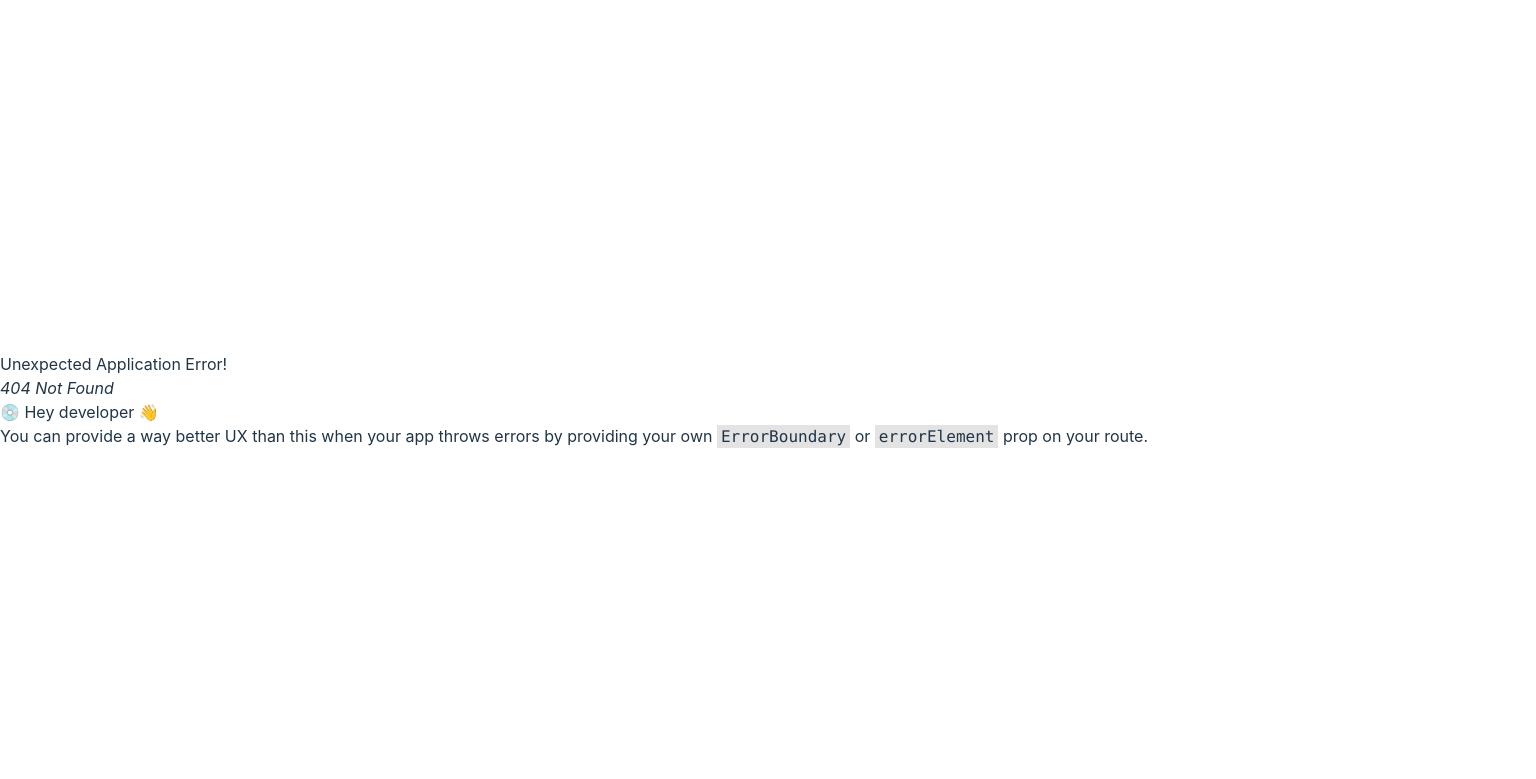
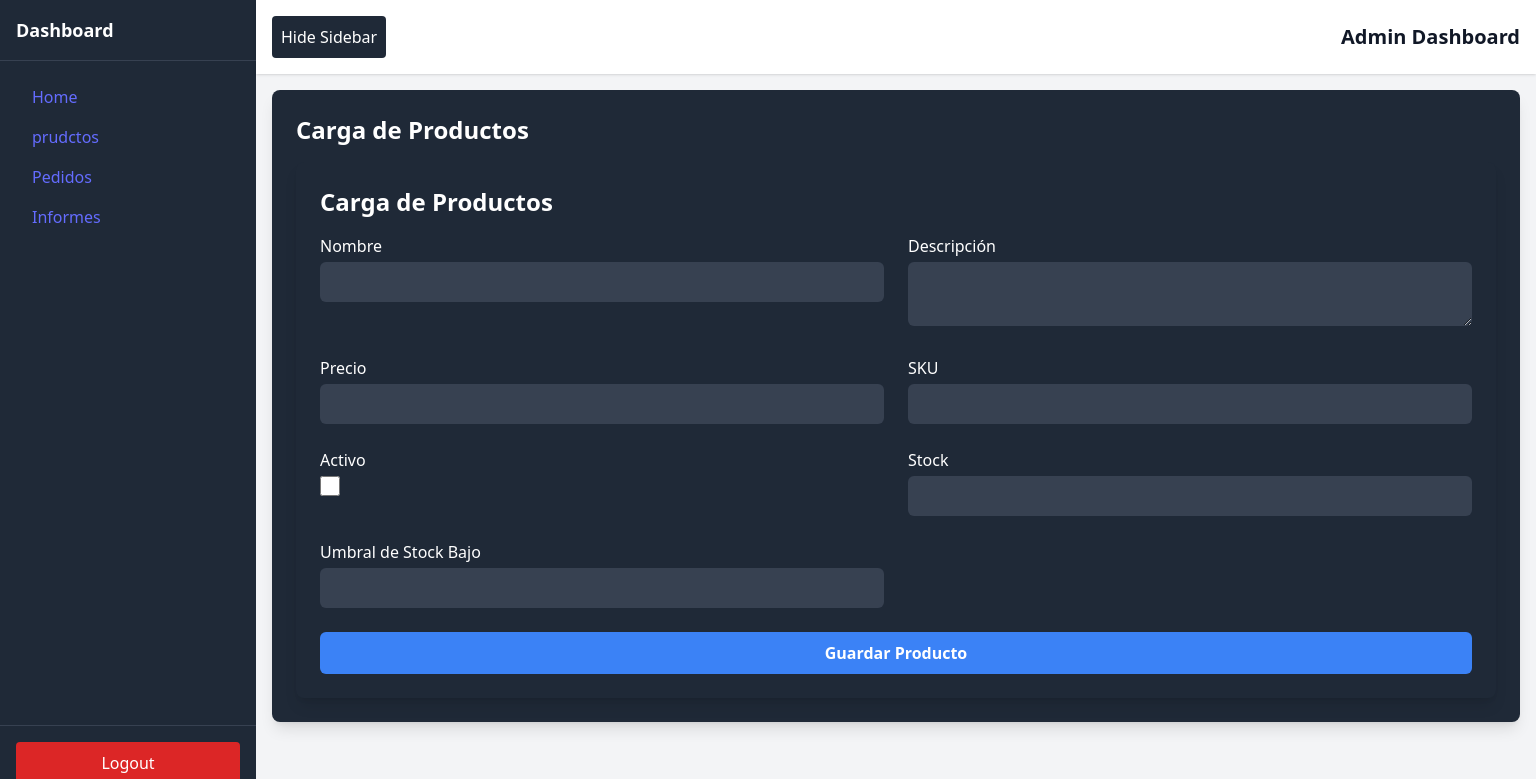
Before and after one commit to FranciscoSenestrari/Back-Office, a React (Vite) app: page /productos/cargar in a window 1280 px wide. Before the commit this address had no page. Shown: the top 779 px of the page, 1536 px wide, since content can reach past the window. Built offline with nearby package versions, Linux system fonts and the light colour scheme.

Commit message:
create form cargar

```diff
--- a/src/handlers/handlers.ts
+++ b/src/handlers/handlers.ts
@@ -1,4 +1,5 @@
 import axios from "axios";
+import { Producto } from "../pages/Productos/Productos";
 const baseUrl = "https://xh8p97s3-8080.brs.devtunnels.ms/";
 export function getUser(username: string) {
   const response = axios.get(`${baseUrl}api/user/profile?username=${username}`);
@@ -21,7 +22,12 @@ export function getPedidos() {
   return response;
 }
 
-export function getProductos(producto: any) {
+export function getProductos() {
+  const response = axios.get(`${baseUrl}api/productos`);
+  return response;
+}
+
+export function cargarProductos(producto: Producto) {
   const response = axios.post(`${baseUrl}api/productos`, producto);
   return response;
 }
--- /dev/null
+++ b/src/pages/Productos/CargaProductos.tsx
@@ -0,0 +1,179 @@
+import React from "react";
+import { useForm } from "react-hook-form";
+
+export interface Producto {
+  id: number;
+  nombre: string;
+  descripcion: string | null;
+  precio: number;
+  sku: string | null;
+  activo: boolean;
+  stock: number;
+  umbralStockBajo: number;
+  imagenes: any[];
+  categoria: any | null;
+  pedidos: any | null;
+  marca: any | null;
+  subcategoria: any | null;
+  variante: any | null;
+}
+
+export function CargaProductos() {
+  const {
+    register,
+    handleSubmit,
+    formState: { errors },
+  } = useForm<Producto>();
+
+  const onSubmit = (data: Producto) => {
+    console.log(data);
+  };
+
+  return (
+    <div className="p-6 bg-gray-800 rounded-lg shadow-lg">
+      <h1 className="text-white text-2xl font-semibold mb-4">
+        Carga de Productos
+      </h1>
+      <div className="p-6 bg-gray-800 rounded-lg shadow-lg">
+        <h1 className="text-white text-2xl font-semibold mb-4">
+          Carga de Productos
+        </h1>
+        <form
+          onSubmit={handleSubmit(onSubmit)}
+          className="grid grid-cols-2 gap-6"
+        >
+          <div>
+            <label
+              htmlFor="nombre"
+              className="block text-white font-medium mb-1"
+            >
+              Nombre
+            </label>
+            <input
+              id="nombre"
+              {...register("nombre", { required: "El nombre es obligatorio" })}
+              className="w-full p-2 bg-gray-700 text-white rounded-md focus:outline-none focus:ring-2 focus:ring-blue-500"
+            />
+            {errors.nombre && (
+              <span className="text-red-500 text-sm">
+                {errors.nombre.message}
+              </span>
+            )}
+          </div>
+
+          <div>
+            <label
+              htmlFor="descripcion"
+              className="block text-white font-medium mb-1"
+            >
+              Descripción
+            </label>
+            <textarea
+              id="descripcion"
+              {...register("descripcion")}
+              className="w-full p-2 bg-gray-700 text-white rounded-md focus:outline-none focus:ring-2 focus:ring-blue-500"
+            />
+          </div>
+
+          <div>
+            <label
+              htmlFor="precio"
+              className="block text-white font-medium mb-1"
+            >
+              Precio
+            </label>
+            <input
+              type="number"
+              step="0.01"
+              id="precio"
+              {...register("precio", { required: "El precio es obligatorio" })}
+              className="w-full p-2 bg-gray-700 text-white rounded-md focus:outline-none focus:ring-2 focus:ring-blue-500"
+            />
+            {errors.precio && (
+              <span className="text-red-500 text-sm">
+                {errors.precio.message}
+              </span>
+            )}
+          </div>
+
+          <div>
+            <label htmlFor="sku" className="block text-white font-medium mb-1">
+              SKU
+            </label>
+            <input
+              id="sku"
+              {...register("sku")}
+              className="w-full p-2 bg-gray-700 text-white rounded-md focus:outline-none focus:ring-2 focus:ring-blue-500"
+            />
+          </div>
+
+          <div>
+            <label
+              htmlFor="activo"
+              className="block text-white font-medium mb-1"
+            >
+              Activo
+            </label>
+            <input
+              type="checkbox"
+              id="activo"
+              {...register("activo")}
+              className="h-5 w-5 text-blue-500 rounded focus:ring-0"
+            />
+          </div>
+
+          <div>
+            <label
+              htmlFor="stock"
+              className="block text-white font-medium mb-1"
+            >
+              Stock
+            </label>
+            <input
+              type="number"
+              id="stock"
+              {...register("stock", { required: "El stock es obligatorio" })}
+              className="w-full p-2 bg-gray-700 text-white rounded-md focus:outline-none focus:ring-2 focus:ring-blue-500"
+            />
+            {errors.stock && (
+              <span className="text-red-500 text-sm">
+                {errors.stock.message}
+              </span>
+            )}
+          </div>
+
+          <div>
+            <label
+              htmlFor="umbralStockBajo"
+              className="block text-white font-medium mb-1"
+            >
+              Umbral de Stock Bajo
+            </label>
+            <input
+              type="number"
+              id="umbralStockBajo"
+              {...register("umbralStockBajo", {
+                required: "El umbral de stock bajo es obligatorio",
+              })}
+              className="w-full p-2 bg-gray-700 text-white rounded-md focus:outline-none focus:ring-2 focus:ring-blue-500"
+            />
+            {errors.umbralStockBajo && (
+              <span className="text-red-500 text-sm">
+                {errors.umbralStockBajo.message}
+              </span>
+            )}
+          </div>
+
+          <div className="col-span-2">
+            <button
+              type="submit"
+              className="w-full bg-blue-500 hover:bg-blue-600 text-white font-bold py-2 px-4 rounded-md focus:outline-none focus:ring-2 focus:ring-blue-500"
+            >
+              Guardar Producto
+            </button>
+          </div>
+        </form>
+      </div>
+    </div>
+  );
+}
--- /dev/null
+++ b/src/pages/Productos/Productos.tsx
@@ -0,0 +1,97 @@
+import React, { useEffect, useState } from "react";
+import toast from "react-hot-toast";
+import { getProductos } from "../../handlers/handlers";
+import { useNavigate, useNavigation } from "react-router";
+export interface Producto {
+  id: number;
+  nombre: string;
+  descripcion: string | null;
+  precio: number;
+  sku: string | null;
+  activo: boolean;
+  stock: number;
+  umbralStockBajo: number;
+  imagenes: any[];
+  categoria: any | null;
+  pedidos: any | null;
+  marca: any | null;
+  subcategoria: any | null;
+  variante: any | null;
+}
+export function Productos() {
+  const [data, setData] = useState<Producto[]>();
+  useEffect(() => {
+    async function fetchData() {
+      try {
+        const req = await getProductos();
+        console.log(req.data);
+        setData(req.data);
+      } catch (error) {
+        toast.error("Error al obtener los datos");
+      }
+    }
+    fetchData();
+  }, []);
+  const navigate = useNavigate();
+
+  return (
+    <div className="w-full">
+      <h1>Productos</h1>
+      <div className="p-6 bg-gray-900 min-h-screen">
+        <h1 className="text-2xl font-bold text-white mb-4">
+          Lista de Productos
+        </h1>
+        <button
+          className="text-white my-4"
+          onClick={() => {
+            navigate("/productos/cargar");
+          }}
+        >
+          Agregar
+        </button>
+        <div className="overflow-x-auto">
+          <table className="w-full table-auto border-collapse rounded-lg overflow-hidden shadow-lg">
+            <thead>
+              <tr className="bg-gray-800 text-white">
+                <th className="p-3 text-left">ID</th>
+                <th className="p-3 text-left">Nombre</th>
+                <th className="p-3 text-left">Descripción</th>
+                <th className="p-3 text-left">Precio</th>
+                <th className="p-3 text-left">SKU</th>
+                <th className="p-3 text-left">Activo</th>
+                <th className="p-3 text-left">Stock</th>
+                <th className="p-3 text-left">Umbral Stock Bajo</th>
+              </tr>
+            </thead>
+            <tbody>
+              {data &&
+                data.map((producto, index) => (
+                  <tr
+                    key={producto.id}
+                    className={
+                      index % 2 === 0
+                        ? "bg-gray-700 text-white"
+                        : "bg-gray-600 text-white"
+                    }
+                  >
+                    <td className="p-3">{producto.id}</td>
+                    <td className="p-3 capitalize">{producto.nombre}</td>
+                    <td className="p-3">
+                      {producto.descripcion ? producto.descripcion : "N/A"}
+                    </td>
+                    <td className="p-3">${producto.precio.toFixed(2)}</td>
+                    <td className="p-3">
+                      {producto.sku ? producto.sku : "N/A"}
+                    </td>
+                    <td className="p-3">{producto.activo ? "Sí" : "No"}</td>
+                    <td className="p-3">{producto.stock}</td>
+                    <td className="p-3">{producto.umbralStockBajo}</td>
+                  </tr>
+                ))}
+            </tbody>
+          </table>
+        </div>
+      </div>
+    </div>
+  );
+}
--- a/src/router/MainLayoute.tsx
+++ b/src/router/MainLayoute.tsx
@@ -35,10 +35,10 @@ export function MainLayout() {
             </li>
             <li>
               <Link
-                to="/dashboard/users"
+                to="/productos"
                 className="block px-4 py-2 rounded hover:bg-gray-700"
               >
-                Users
+                prudctos
               </Link>
             </li>
             <li>
```
Also changed, not shown: src/router/router.tsx (+7 -0 lines).
